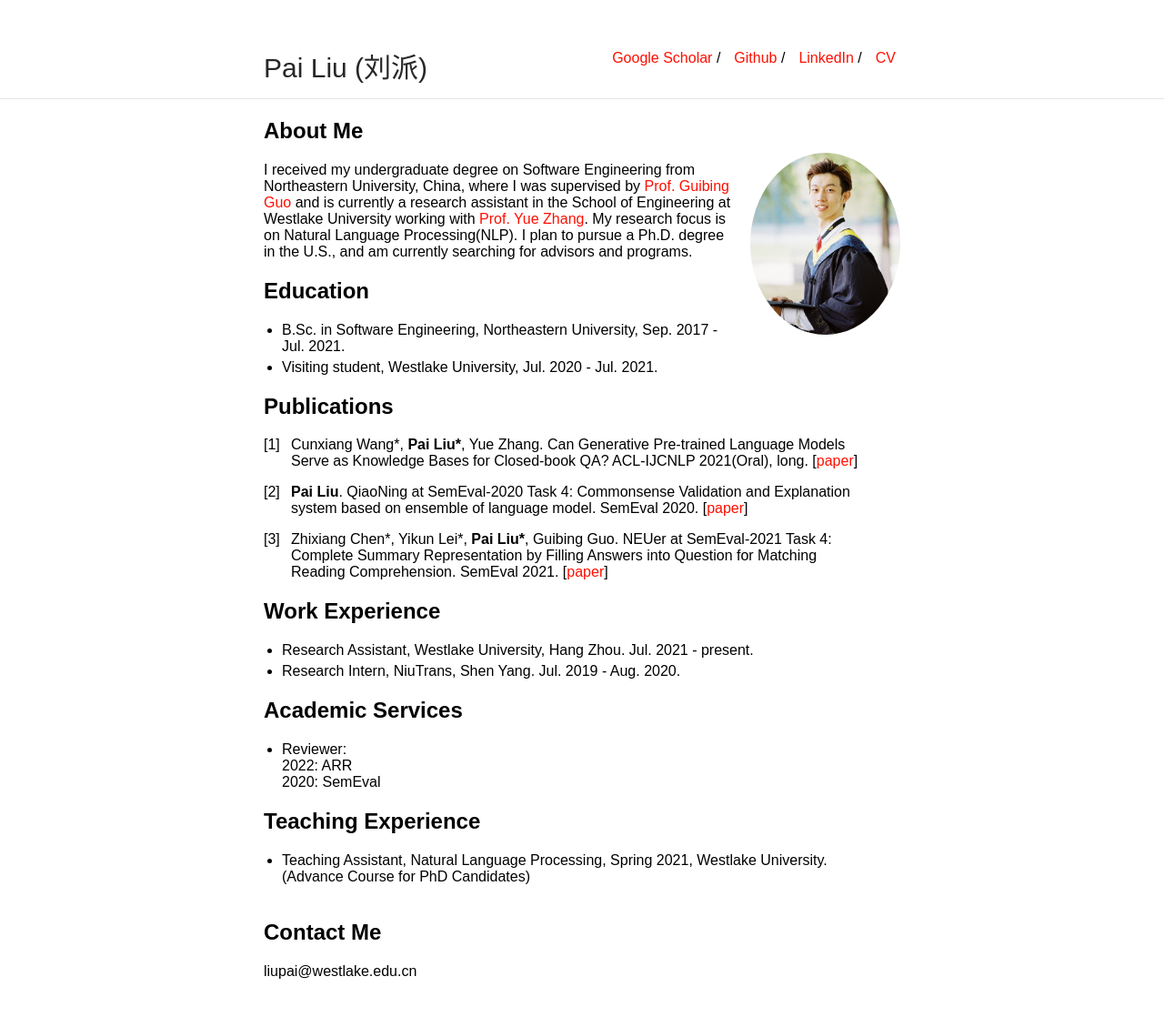
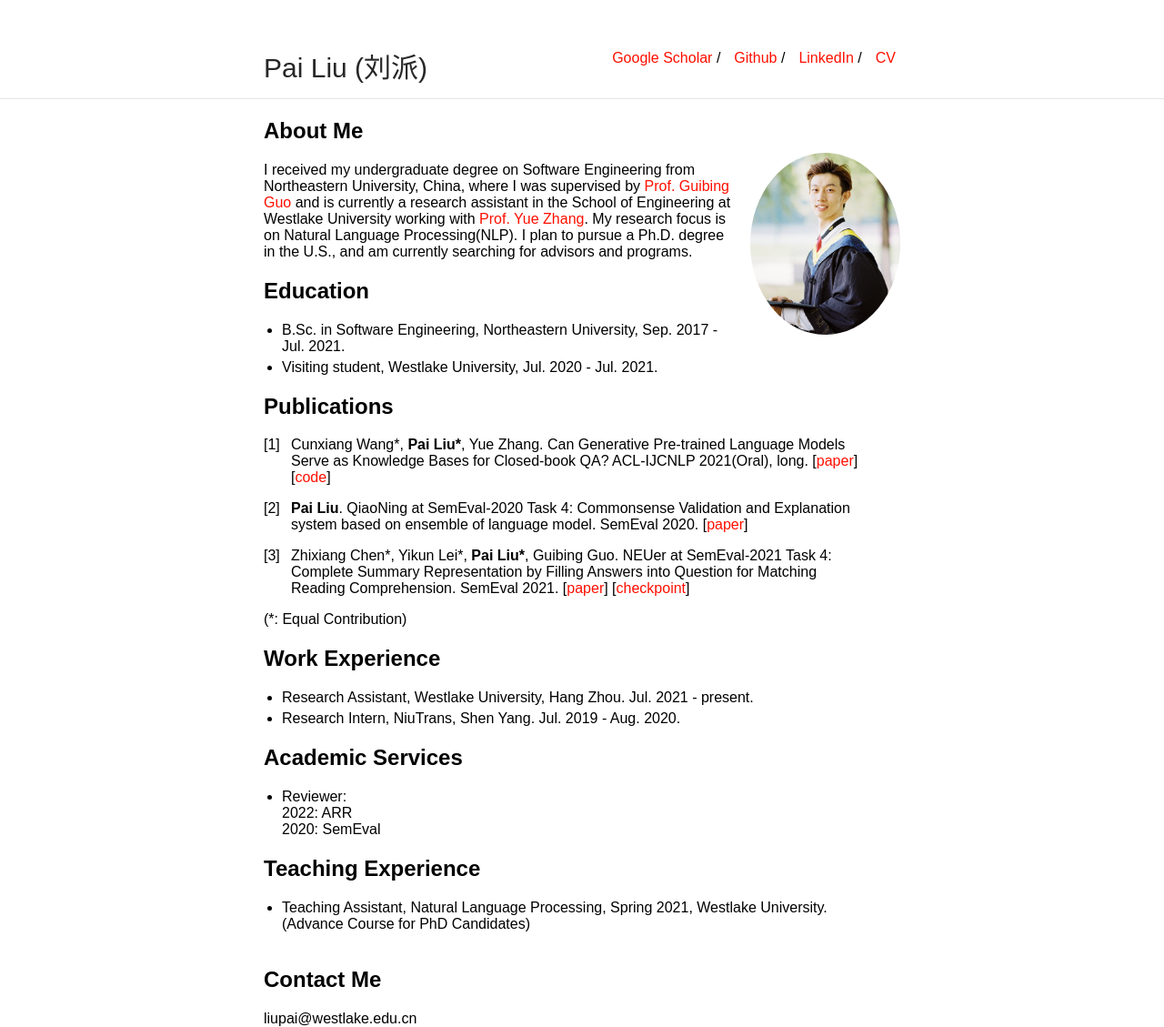
Before and after one commit to pailiu1998/pailiu1998.github.io, a Jekyll site: the page built from index.md, in a window 1280 px wide. Shown: the whole page at 91% size. Built offline with Jekyll 4.4.1, drawn with Linux system fonts in a browser that asks for light colours; our own code applies the rules of GitHub Pages for plain Markdown files; before the commit the page ends 1077 px from its top, so only the background shows below that.

Commit message:
mod index typo2

```diff
--- a/index.md
+++ b/index.md
@@ -14,11 +14,13 @@ I received my undergraduate degree on Software Engineering from Northeastern Uni
 * Visiting student, Westlake University, Jul. 2020 - Jul. 2021.
 
 ## Publications
-1. Cunxiang Wang\*, **Pai Liu\***, Yue Zhang. Can Generative Pre-trained Language Models Serve as Knowledge Bases for Closed-book QA? ACL-IJCNLP 2021(Oral), long. \[[paper](https://arxiv.org/abs/2106.01561)\]
+1. Cunxiang Wang\*, **Pai Liu\***, Yue Zhang. Can Generative Pre-trained Language Models Serve as Knowledge Bases for Closed-book QA? ACL-IJCNLP 2021(Oral), long. \[[paper](https://arxiv.org/abs/2106.01561)\] \[[code](https://github.com/wangcunxiang/Can-PLM-Serve-as-KB-for-CBQA)\]
 
 2. **Pai Liu**. QiaoNing at SemEval-2020 Task 4: Commonsense Validation and Explanation system based on ensemble of language model. SemEval 2020. \[[paper](https://arxiv.org/abs/2009.02645)\]
 
-3. Zhixiang Chen\*, Yikun Lei\*, **Pai Liu\***, Guibing Guo. NEUer at SemEval-2021 Task 4: Complete Summary Representation by Filling Answers into Question for Matching Reading Comprehension. SemEval 2021. \[[paper](https://arxiv.org/abs/2105.12051)\]
+3. Zhixiang Chen\*, Yikun Lei\*, **Pai Liu\***, Guibing Guo. NEUer at SemEval-2021 Task 4: Complete Summary Representation by Filling Answers into Question for Matching Reading Comprehension. SemEval 2021. \[[paper](https://arxiv.org/abs/2105.12051)\] \[[checkpoint](https://drive.google.com/drive/folders/1EECS9na9PpX9CO_cCzYj9FDkiBvOpyxv)\]
+
+(\*: Equal Contribution)
 
 
 ## Work Experience
```
